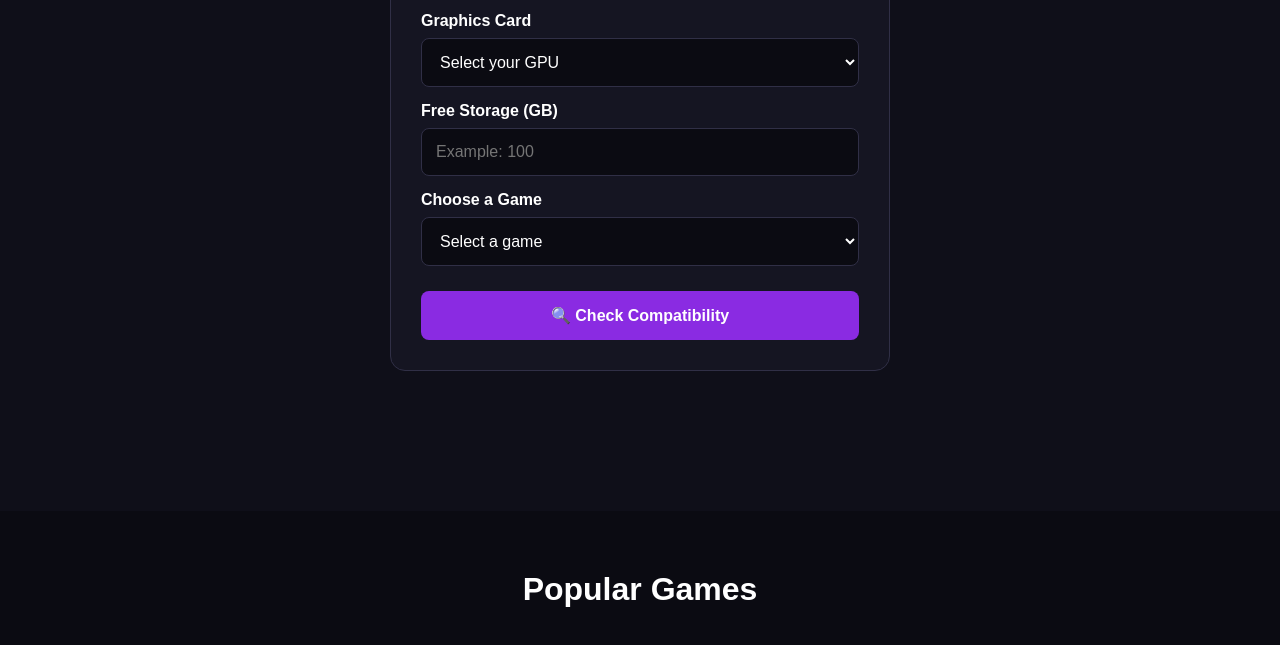
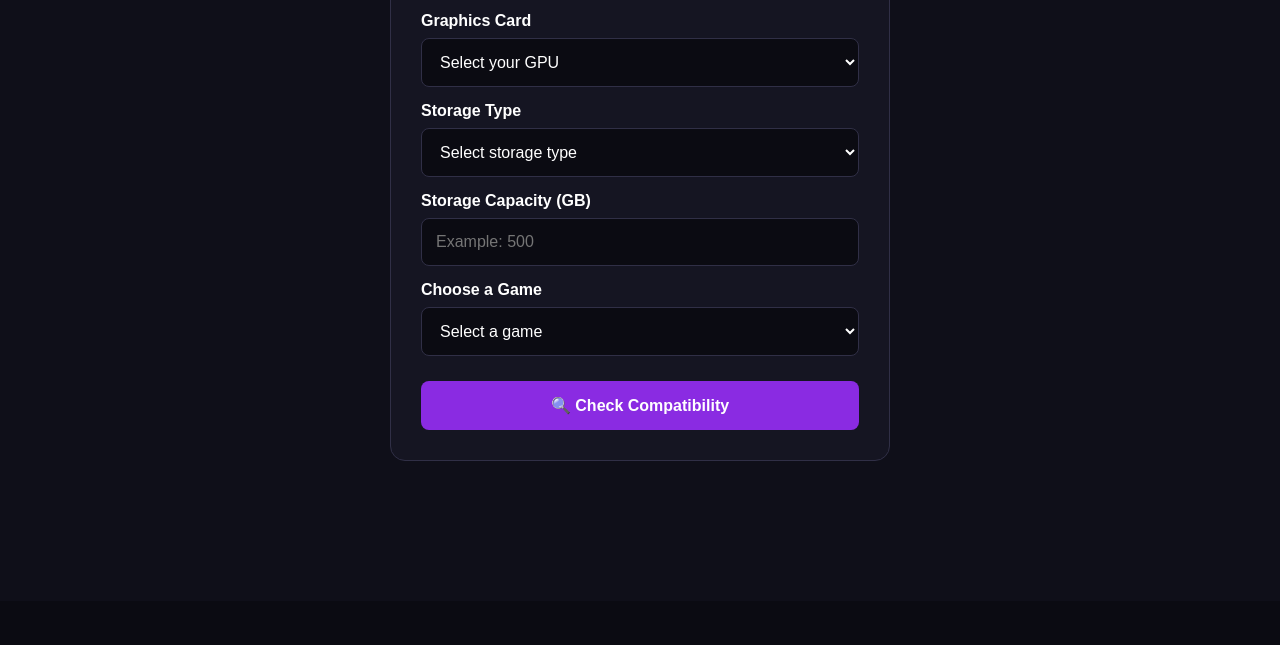
Before and after one commit to Tastecraft-ke/RunForge, a plain HTML site: page index.html in a window 1280 px wide. Shown: the part 823-1468 px from the top of the page. Drawn offline with Linux system fonts and the light colour scheme.

Commit message:
Update index.html

```diff
--- a/index.html
+++ b/index.html
@@ -93,7 +93,6 @@
 
         </select>
 
-
 <label for="gpu">Graphics Card</label>
 
 <select id="gpu">
@@ -101,25 +100,37 @@
     <option value="">Select your GPU</option>
 
     <option value="integrated">Integrated Graphics</option>
+
     <option value="gtx750">GTX 750</option>
     <option value="gtx1050">GTX 1050</option>
     <option value="gtx1650">GTX 1650</option>
     <option value="gtx1660">GTX 1660</option>
+
     <option value="rtx2060">RTX 2060</option>
     <option value="rtx3060">RTX 3060</option>
     <option value="rtx4060">RTX 4060</option>
 
 </select>
 
+<label for="storageType">Storage Type</label>
 
-        <label for="storage">Free Storage (GB)</label>
+<select id="storageType">
+
+    <option value="">Select storage type</option>
+
+    <option value="ssd">SSD</option>
+    <option value="hdd">HDD</option>
+
+</select>
+
+
+<label for="storage">Storage Capacity (GB)</label>
 
 <input
     type="number"
     id="storage"
-            placeholder="Example: 100"
+    placeholder="Example: 500"
 >
-
 
 <label for="game">Choose a Game</label>
 
```
Lines whose indentation alone changed are shown as unchanged.
